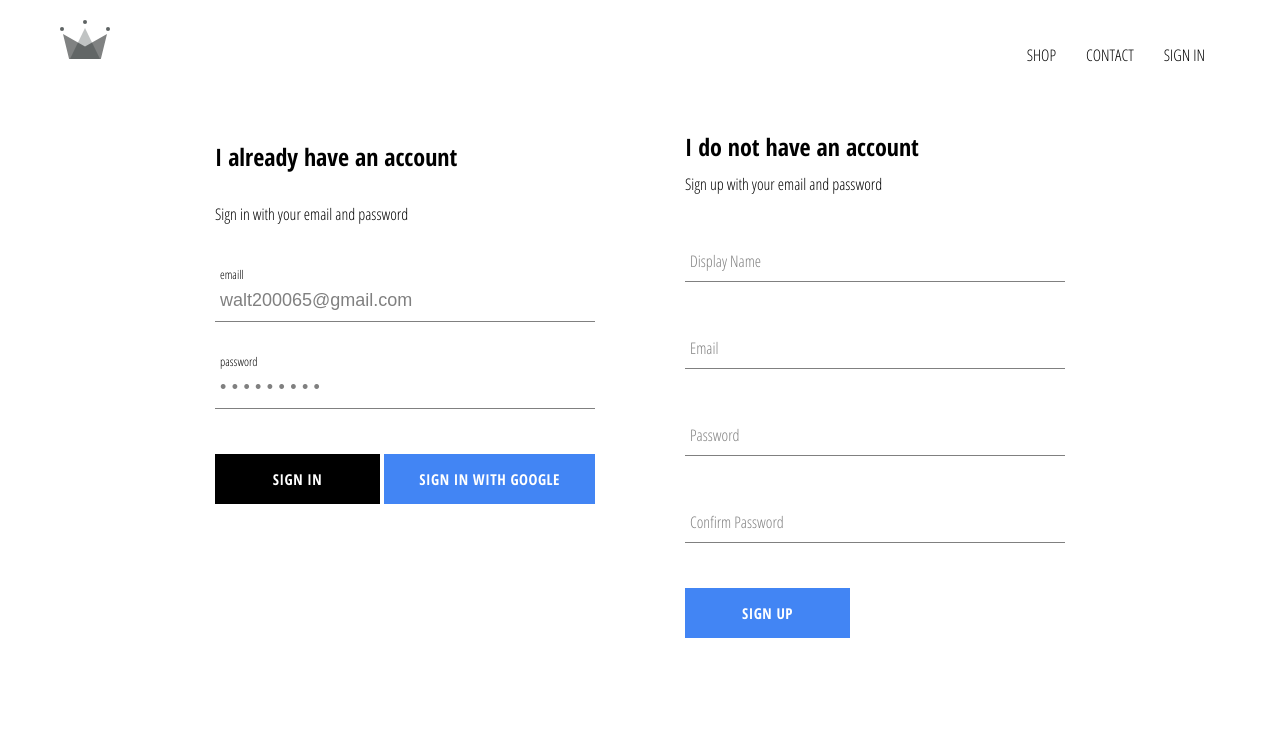
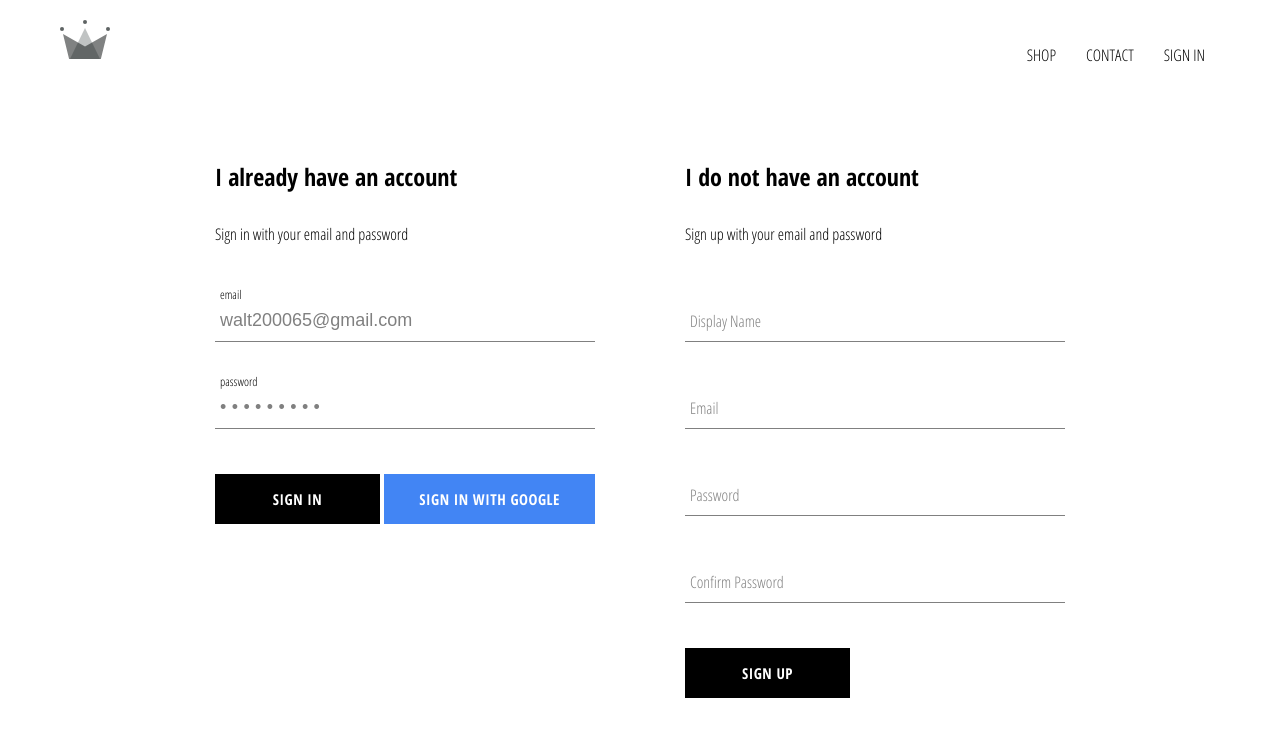
Before and after one commit to mohalloran/crwn-clothing, a React (Create React App) app: page /signin in a window 1280 px wide. Shown: the top 736 px of the page. Built offline with nearby package versions, Linux system fonts and the light colour scheme; no server answers.

Commit message:
Handling submit on Signup

```diff
--- a/src/components/sign-in/sign-in.component.jsx
+++ b/src/components/sign-in/sign-in.component.jsx
@@ -3,7 +3,7 @@ import React, {Component} from 'react';
 import FormInput from '../form-input/form-input.component';
 import CustomButton from '../custom-button/custom-button.component';
 
-import { signInWithGoogle } from '../../firebase/firebase.utils';
+import { auth, signInWithGoogle } from '../../firebase/firebase.utils';
 
 import './sign-in.styles.scss';
 
@@ -18,9 +18,20 @@ class SignIn extends Component {
         }
     }
 
-    handleSubmit = (event) => {
+    handleSubmit = async (event) => {
         event.preventDefault();
-        this.setState({email:'',password:''})
+
+        const {email, password} = this.state;
+
+        try {
+
+            await auth.signInWithEmailAndPassword(email, password);
+            this.setState({email:'',password:''});
+
+        }catch(error){
+            console.log(error);
+        }
+
     }
 
     handleChange = (event) => {
@@ -31,16 +42,18 @@ class SignIn extends Component {
     render(){
         return (
            <div className='sign-in'>
+
                <h2>I already have an account</h2>
                <span className='title'>Sign in with your email and password</span>
 
-               <form onSubmit={this.handleSubmit}>
+               <form onSubmit={this.handleSubmit} >
+
                         <FormInput
                             name='email'
                             type='email'
                             value={this.state.email}
                             required onChange={this.handleChange}
-                       label="emaill"
+                            label="email"
                             />
 
                         <FormInput
@@ -51,7 +64,7 @@ class SignIn extends Component {
                                 label='password'
                         />
 
-
+                    <div className='button-container'>
                         <div className='button'>
                                 <CustomButton type='submit'>
                                         Sign in
@@ -61,6 +74,7 @@ class SignIn extends Component {
                                         {' '} Sign in with Google {' '}
                                 </CustomButton>
                         </div>
+                   </div>
 
                </form>
            </div>
--- a/src/components/sign-in/sign-in.styles.scss
+++ b/src/components/sign-in/sign-in.styles.scss
@@ -2,15 +2,26 @@
     width: 380px;
     display:flex;
     flex-direction: column;
+    height: 556px;
 
     .title {
         margin: 10px 0
+
     }
 
-    .button {
+    .button-container {
         display: flex;
-        flex-direction: row;
-        justify-content: space-between;
+        flex-direction: column;
+        height:200;
+        align-self: flex-end;
+
+
+        .button {
+            display: flex;
+            flex-direction: row;
+            justify-content: space-between;
+            align-items: flex-end;
+        }
     }
 
 }
--- a/src/components/sign-up/sign-up.component.jsx
+++ b/src/components/sign-up/sign-up.component.jsx
@@ -66,8 +66,8 @@ class SignUp extends Component {
 
         return (
             <div className='sign-up'>
-                <h2 className='title'>I do not have an account</h2>
-                <span>Sign up with your email and password</span>
+                <h2>I do not have an account</h2>
+                <span className='title'>Sign up with your email and password</span>
                 <form className='sign-up-form' onSubmit={this.handleSubmit}>
                     <FormInput
                         type='text'
@@ -105,7 +105,7 @@ class SignUp extends Component {
                         required
                     />
 
-                    <CustomButton type='submit' isGoogleSignIn='false'>
+                    <CustomButton type='submit'>
                         SIGN UP
                     </CustomButton>
 
--- a/src/pages/sign-in-and-sign-up/sign-in-and-sign-up.styles.scss
+++ b/src/pages/sign-in-and-sign-up/sign-in-and-sign-up.styles.scss
@@ -8,4 +8,6 @@ html {
     flex-direction: row;
     justify-content: space-between;
     margin: 30px auto;
+    padding-top: 20px;
+    align-items: flex-start;
 }
```
Also changed, not shown: 1 other file (tests, documents, lock files or other folders). Lines whose indentation alone changed are shown as unchanged.
